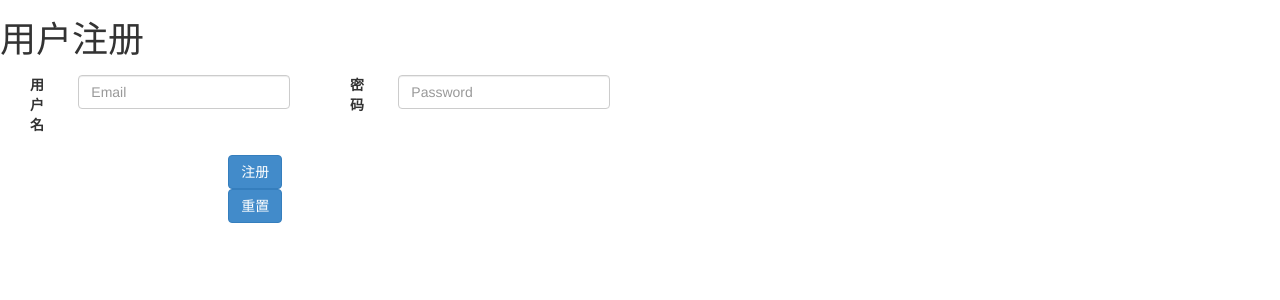
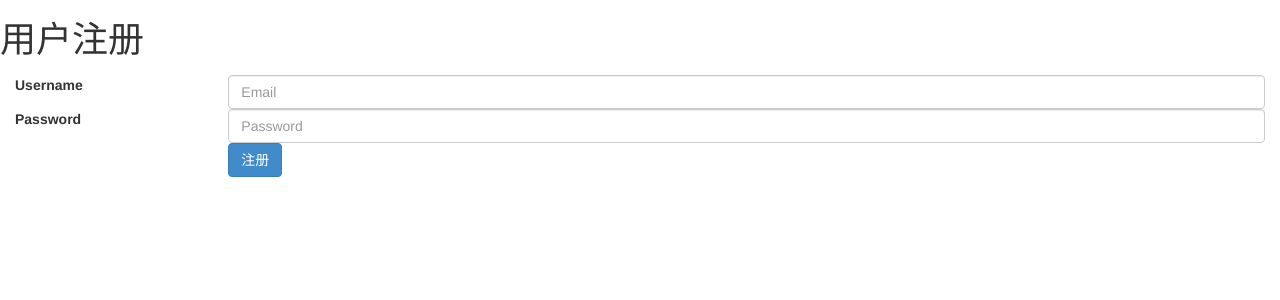
Before and after one commit to canghai908/chart, a Django app: page /regist/ in a window 1280 px wide. Shown: the top 300 px of the page. Run offline with Django 3.2, Linux system fonts and the light colour scheme.

Commit message:
from
from

```diff
--- a/chart/templates/regist.html
+++ b/chart/templates/regist.html
@@ -12,32 +12,23 @@
 <script src="/static/js/bootstrap.min.js"></script>
 <body>
 <form method="post" enctype="multipart/form-data">
-
 <form class="form-horizontal" role="form">
-  <div class="form-group col-xs-3">
-    <label for="inputEmail3" class="col-sm-2 control-label">用户名</label>
+  <div class="form-group">
+    <label for="inputEmail3" class="col-sm-2 control-label">Username</label>
     <div class="col-sm-10">
-      <input type="text" class="form-control" name="username" placeholder="Email">
+      <input type="email" class="form-control" name="username" placeholder="Email">
     </div>
   </div>
-  <div class="form-group col-xs-3">
-    <label for="inputPassword3" class="col-sm-2 control-label">密码</label>
+  <div class="form-group">
+    <label for="inputPassword3" class="col-sm-2 control-label">Password</label>
     <div class="col-sm-10">
-      <input type="password" class="form-control" name="password" placeholder="Password" >
+      <input type="password" class="form-control" name="password" placeholder="Password">
     </div>
   </div>
   <div class="form-group">
     <div class="col-sm-offset-2 col-sm-10">
-      <button type="submit" class="btn btn-primary">注册</button>
+      <button type="submit" class="btn btn btn-primary">注册</button>
     </div>
   </div>
-  <div class="form-group">
-    <div class="col-sm-offset-2 col-sm-10">
-    <button class="btn btn-primary" type="reset">重置</button>
-    </div>
-  </div>
-
 </form>
-
-</p>
 </body>
```
